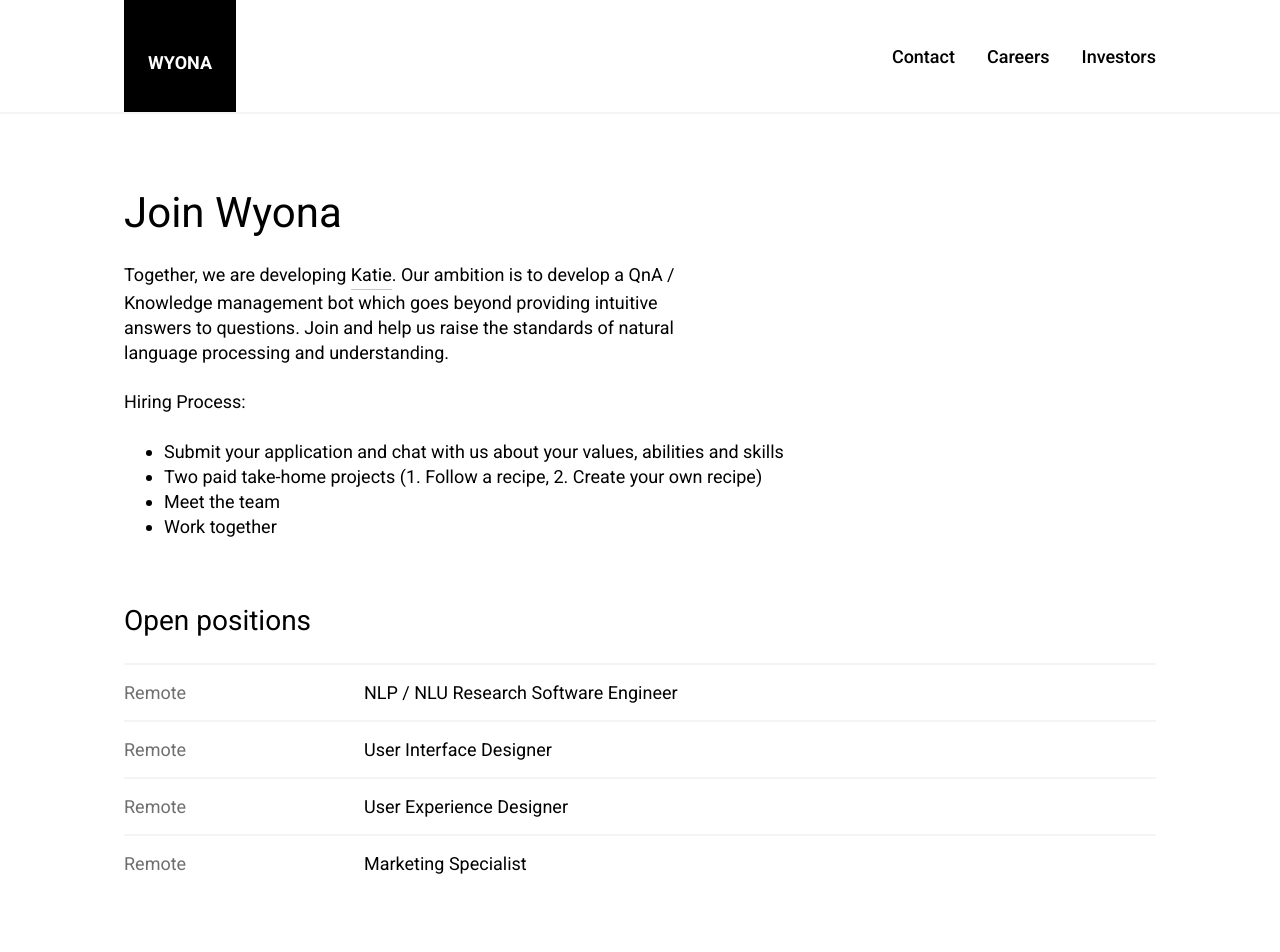
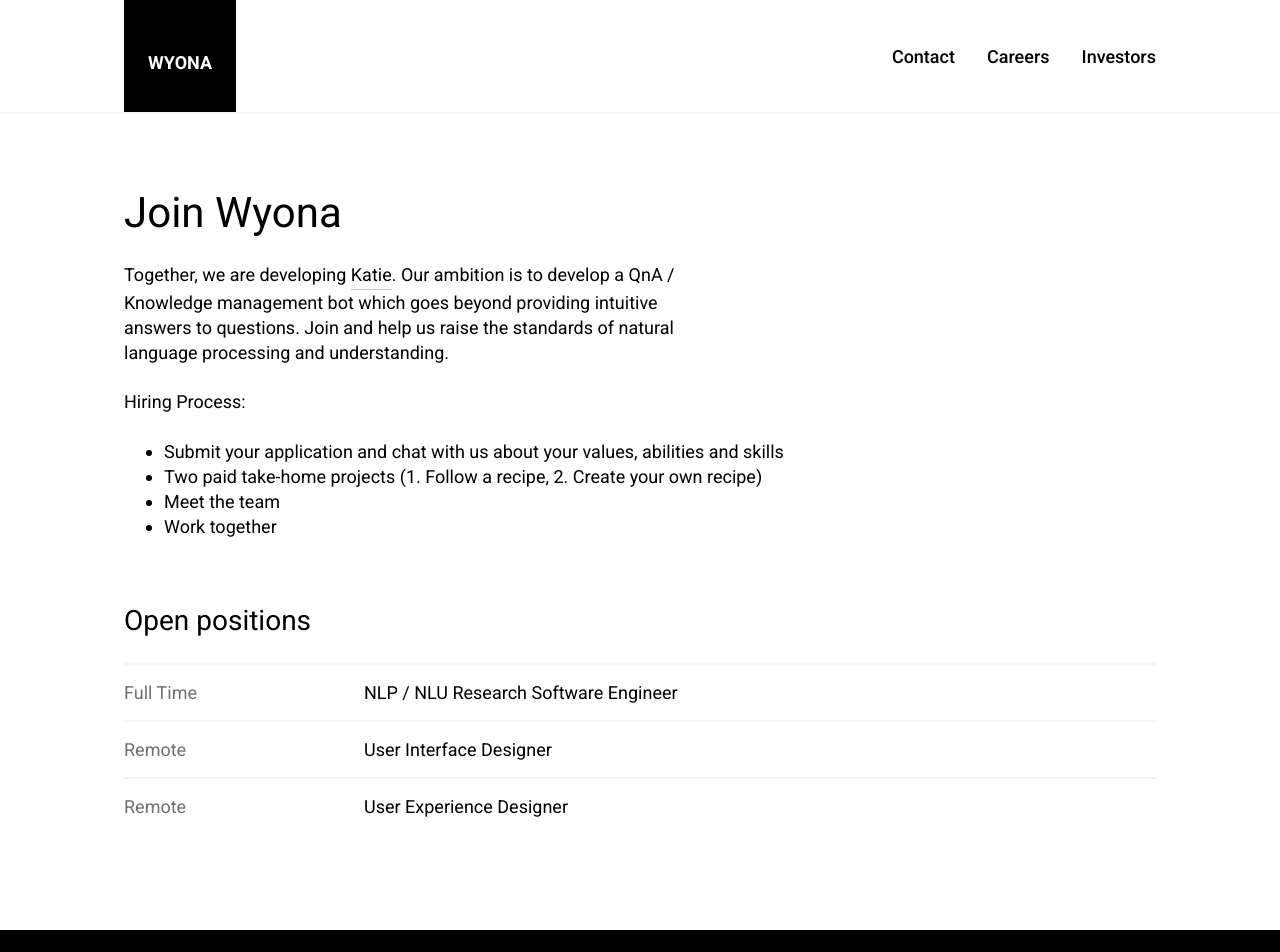
Before and after one commit to vanyabrucker/wyona-web, a Next.js app: page /careers in a window 1280 px wide. Shown: the top 952 px of the page. Built offline with nearby package versions, Linux system fonts and the light colour scheme.

Commit message:
marketing removed

```diff
--- a/pages/careers.js
+++ b/pages/careers.js
@@ -47,10 +47,9 @@
 
                         <h2 className={"expressive-heading-04 margin--top--layout-05"}>Open positions</h2>
                         <ul className="ul--no-styles flex flex-wrap--wrap flex-direction--column margin--top--spacing-06">
-                            <PostItem id={"nlp-nlu-research-software-engineer"} subtitle={"Remote"} title={"NLP / NLU Research Software Engineer"}></PostItem>
+                            <PostItem id={"nlp-nlu-research-software-engineer"} subtitle={"Full Time"} title={"NLP / NLU Research Software Engineer"}></PostItem>
                             <PostItem id={"ui-designer"} subtitle={"Remote"} title={"User Interface Designer"}></PostItem>
                             <PostItem id={"ux-designer"} subtitle={"Remote"} title={"User Experience Designer"}></PostItem>
-                            <PostItem id={"marketing-specialist"} subtitle={"Remote"} title={"Marketing Specialist"}></PostItem>
                         </ul>
                     </div>
                 </section>
```
